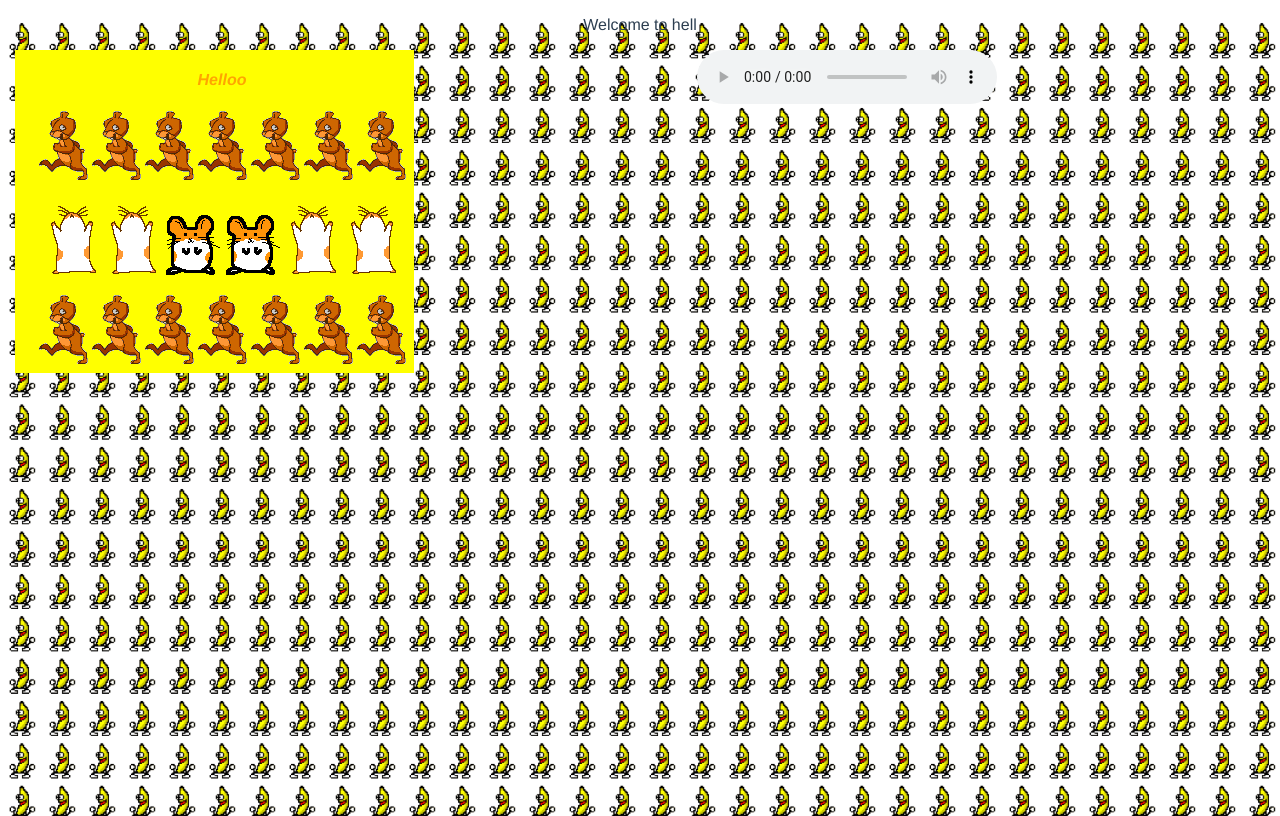
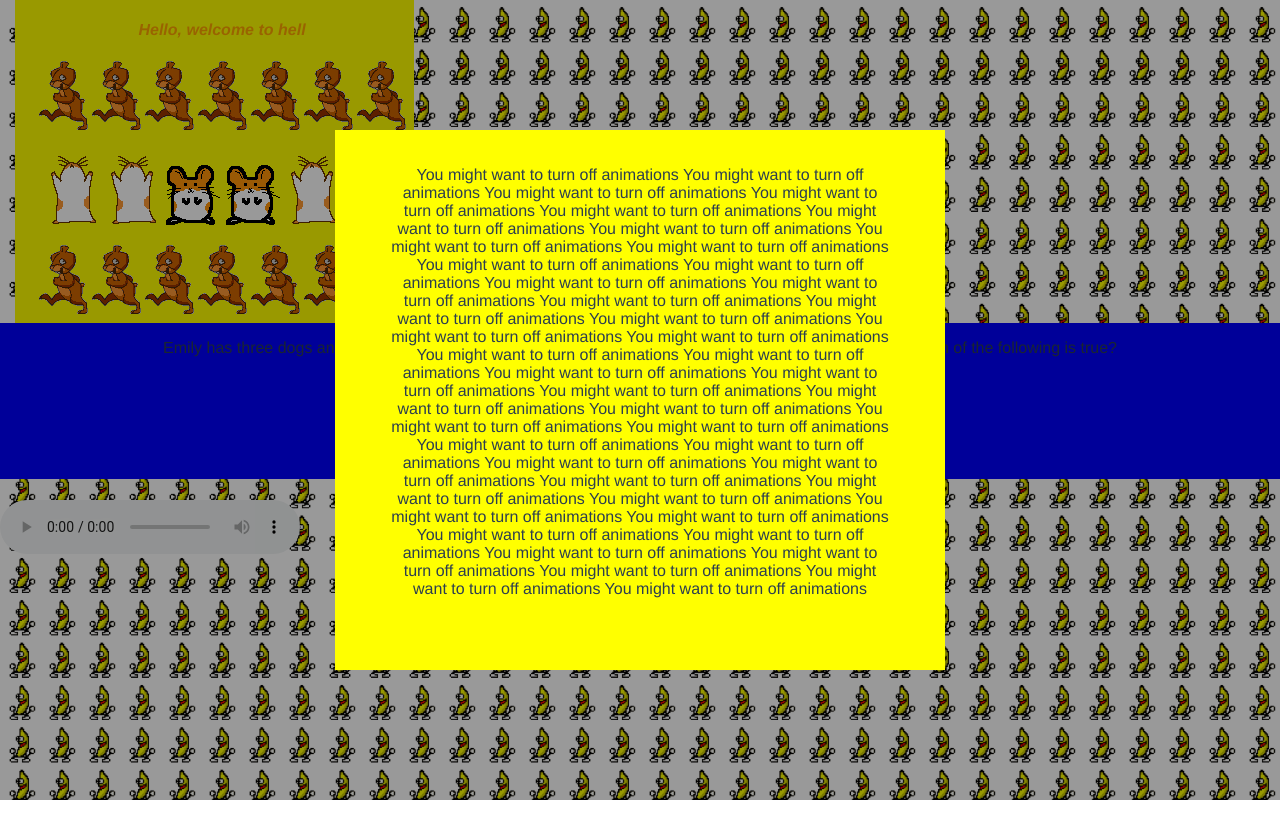
Before and after one commit to steffanvandepoll/labday2021, a Vue app: page /hell in a window 1280 px wide. Built offline with nearby package versions, Linux system fonts and the light colour scheme.

Commit message:
welcome to hell

```diff
--- /dev/null
+++ b/src/components/PopUpHell.vue
@@ -0,0 +1,83 @@
+<template>
+  <div class="modal__background">
+    <div id="pop-up-hell">
+      <div role="dialog" id="content">
+        <p>
+          You might want to turn off animations You might want to turn off
+          animations You might want to turn off animations You might want to
+          turn off animations You might want to turn off animations You might
+          want to turn off animations You might want to turn off animations You
+          might want to turn off animations You might want to turn off
+          animations You might want to turn off animations You might want to
+          turn off animations You might want to turn off animations You might
+          want to turn off animations You might want to turn off animations You
+          might want to turn off animations You might want to turn off
+          animations You might want to turn off animations You might want to
+          turn off animations You might want to turn off animations You might
+          want to turn off animations You might want to turn off animations You
+          might want to turn off animations You might want to turn off
+          animations You might want to turn off animations You might want to
+          turn off animations You might want to turn off animations You might
+          want to turn off animations You might want to turn off animations You
+          might want to turn off animations You might want to turn off
+          animations You might want to turn off animations You might want to
+          turn off animations You might want to turn off animations You might
+          want to turn off animations You might want to turn off animations You
+          might want to turn off animations You might want to turn off
+          animations You might want to turn off animations You might want to
+          turn off animations You might want to turn off animations You might
+          want to turn off animations You might want to turn off animations You
+          might want to turn off animations
+        </p>
+      </div>
+    </div>
+  </div>
+</template>
+
+<script>
+export default {
+  name: "PopUpHell",
+};
+</script>
+
+<style scoped>
+.modal__background {
+  position: fixed;
+  top: 0;
+  left: 0;
+  width: 100%;
+  height: 100%;
+  background-color: rgba(0, 0, 0, 0.4);
+  z-index: 98;
+  display: flex;
+  justify-content: center;
+  align-items: center;
+}
+
+#pop-up-hell {
+  position: relative;
+  z-index: 99;
+  width: 100%;
+  max-width: 600px;
+  max-height: 100%;
+  padding: 20px 55px 20px 55px;
+  background-color: #fff;
+  height: 500px;
+  width: 500px;
+  animation: flash 1s forwards linear infinite;
+}
+@keyframes flash {
+  0% {
+    background-color: yellow;
+  }
+  25% {
+    background-color: green;
+  }
+  50% {
+    background-color: purple;
+  }
+  100% {
+    background-color: red;
+  }
+}
+</style>
--- a/src/views/HolyHell.vue
+++ b/src/views/HolyHell.vue
@@ -1,41 +1,97 @@
 <template>
-  <div class="hell">
-    <p>Welcome to hell</p>
-
+  <div id="hell">
     <aside>
-      <h4>Helloo</h4>
-      <img alt="" src="../assets/hamwalk.gif" />
-      <img alt="" src="../assets/hamwalk.gif" />
-      <img alt="" src="../assets/hamwalk.gif" />
-      <img alt="" src="../assets/hamwalk.gif" />
-      <img alt="" src="../assets/hamwalk.gif" />
-      <img alt="" src="../assets/hamwalk.gif" />
-      <img alt="" src="../assets/hamwalk.gif" />
+      <h4>Hello, welcome to hell</h4>
+      <img class="hamster" alt="" src="../assets/hamwalk.gif" />
+      <img class="hamster" alt="" src="../assets/hamwalk.gif" />
+      <img class="hamster" alt="" src="../assets/hamwalk.gif" />
+      <img class="hamster" alt="" src="../assets/hamwalk.gif" />
+      <img class="hamster" alt="" src="../assets/hamwalk.gif" />
+      <img class="hamster" alt="" src="../assets/hamwalk.gif" />
+      <img class="hamster" alt="" src="../assets/hamwalk.gif" />
       <p>
-        <img alt="" src="../assets/gerbil.gif" />
-        <img alt="" src="../assets/gerbil.gif" />
-        <img alt="" src="../assets/hamu.gif" />
-        <img alt="" src="../assets/hamu.gif" />
-        <img alt="" src="../assets/gerbil.gif" />
-        <img alt="" src="../assets/gerbil.gif" />
+        <img class="hamster" alt="" src="../assets/gerbil.gif" />
+        <img class="hamster" alt="" src="../assets/gerbil.gif" />
+        <img class="hamster" alt="" src="../assets/hamu.gif" />
+        <img class="hamster" alt="" src="../assets/hamu.gif" />
+        <img class="hamster" alt="" src="../assets/gerbil.gif" />
+        <img class="hamster" alt="" src="../assets/gerbil.gif" />
       </p>
-      <img alt="" src="../assets/hamwalk.gif" />
-      <img alt="" src="../assets/hamwalk.gif" />
-      <img alt="" src="../assets/hamwalk.gif" />
-      <img alt="" src="../assets/hamwalk.gif" />
-      <img alt="" src="../assets/hamwalk.gif" />
-      <img alt="" src="../assets/hamwalk.gif" />
-      <img alt="" src="../assets/hamwalk.gif" />
+      <img class="hamster" alt="" src="../assets/hamwalk.gif" />
+      <img class="hamster" alt="" src="../assets/hamwalk.gif" />
+      <img class="hamster" alt="" src="../assets/hamwalk.gif" />
+      <img class="hamster" alt="" src="../assets/hamwalk.gif" />
+      <img class="hamster" alt="" src="../assets/hamwalk.gif" />
+      <img class="hamster" alt="" src="../assets/hamwalk.gif" />
+      <img class="hamster" alt="" src="../assets/hamwalk.gif" />
     </aside>
 
-    <audio src="../assets/toto-africa.mp3" controls autoplay></audio>
+    <div class="emilys-dog-rescue">
+      <p>
+        Emily has three dogs and two cats. They are all brown, but one of the
+        dogs has spots. His name is Spot. Which of the following is true?
+      </p>
+      <ul>
+        <li>A: Emily has three animals in total.</li>
+        <li>B: Emily has more cats than dogs.</li>
+        <li>C: One of Emily’s cats is black.</li>
+        <li>D: All of Emily’s dogs have spots.</li>
+        <li>E: None of these</li>
+      </ul>
+    </div>
+
+    <form ref="form" @submit.prevent="submitForm">
+      <input
+        name="navigation-input-field"
+        placeholder="Get me out of here"
+        v-model="formData"
+      />
+    </form>
+    <p v-if="submitted && formData && formData !== 'E'">
+      Maybe try reading the question in a more calm environment
+    </p>
+    <audio id="toto" src="../assets/toto-africa.mp3" controls autoplay></audio>
+    <PopUpHell v-if="hell" />
   </div>
 </template>
 
-<script></script>
+<script>
+import PopUpHell from "@/components/PopUpHell.vue";
+
+export default {
+  components: { PopUpHell },
+  name: "Home",
+  data: function () {
+    return {
+      formData: "",
+      submitted: false,
+      hell: false,
+    };
+  },
+  methods: {
+    submitForm() {
+      this.submitted = true;
+      if (this.formData === "E") {
+        this.$router.push("daredevil");
+      }
+    },
+
+    hellToHeaven() {
+      if (window.matchMedia("(prefers-reduced-motion)").matches) {
+        console.log("welcome to heaven");
+      } else {
+        this.hell = true;
+      }
+    },
+  },
+  mounted() {
+    this.hellToHeaven();
+  },
+};
+</script>
 
 <style>
-.hell {
+#hell {
   font-family: Avenir, Helvetica, Arial, sans-serif;
   -webkit-font-smoothing: antialiased;
   -moz-osx-font-smoothing: grayscale;
@@ -43,10 +99,23 @@
   color: #2c3e50;
   width: 100vw;
   height: 100vh;
+  display: flex;
+  flex-direction: column;
 
   background-image: url("../assets/banana-dance-dancing-banana.gif");
   background-size: 40px;
   background-repeat: repeat;
+}
+
+.emilys-dog-rescue {
+  background-color: blue;
+}
+ul {
+  list-style: none;
+}
+
+audio {
+  bottom: 0px;
 }
 
 #nav {
@@ -71,4 +140,16 @@ aside {
   color: orange;
   background-color: yellow;
 }
+
+@media (prefers-reduced-motion) {
+  #hell {
+    background-image: none;
+  }
+  .hamster {
+    display: none;
+  }
+  .emilys-dog-rescue {
+    width: 40%;
+  }
+}
 </style>
```
